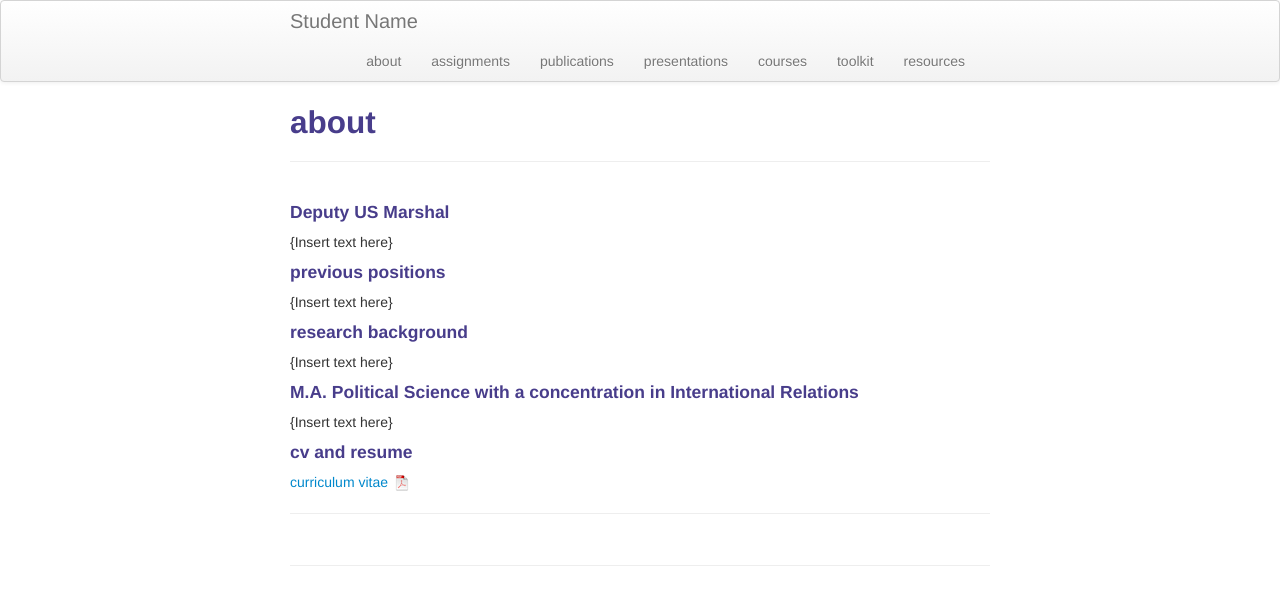
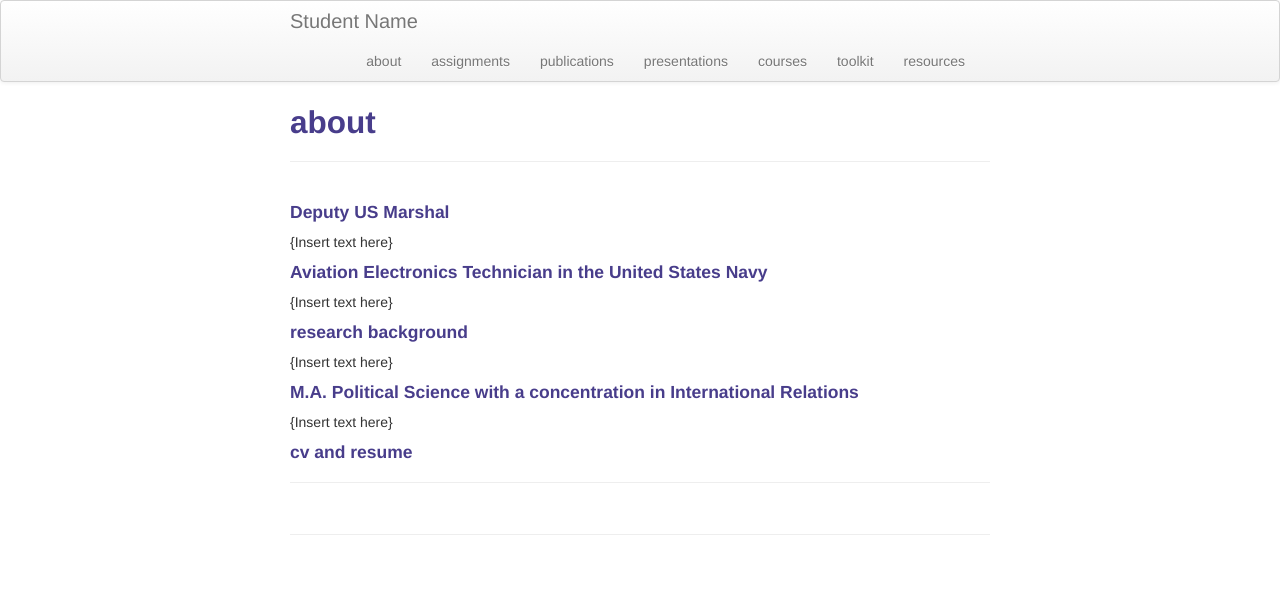
Before and after one commit to david-hyatt15/david-hyatt15.github.io, a Jekyll site: the page built from pages/about.md, in a window 1280 px wide. Shown: the top 605 px of the page. Built offline with Jekyll 4.4.1, drawn with Linux system fonts in a browser that asks for light colours.

Commit message:
Update about.md

```diff
--- a/pages/about.md
+++ b/pages/about.md
@@ -8,7 +8,7 @@
 {Insert text here}
 
 
-#### <a name="previousposition"></a>previous positions
+#### <a name="previousposition"></a> Aviation Electronics Technician in the United States Navy
 {Insert text here}
 
 
@@ -21,6 +21,6 @@
 
 
 #### <a name="cvandresume"></a>cv and resume
-[curriculum vitae ![CV as pdf](icons16/pdf-icon.png)]({{ BASE_PATH }}/assets/bsharvey_cv.pdf)
+
 
 ---
```
